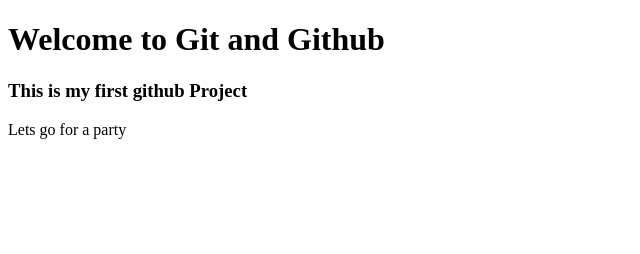
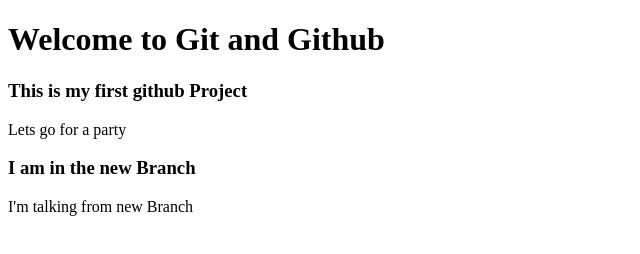
Before and after one commit to Badhan112/my-first-website, a plain HTML site: page index.html in a window 1280 px wide. Shown: the whole page, without its empty margins (0-640 px from the left). Drawn offline with Linux system fonts and the light colour scheme.

Commit message:
working with new branch

```diff
--- a/index.html
+++ b/index.html
@@ -9,5 +9,8 @@
     <h1>Welcome to Git and Github</h1>
     <h3>This is my first github Project</h3>
     <p>Lets go for a party</p>
+
+    <h3>I am in the new Branch</h3>
+    <p>I'm talking from new Branch</p>
 </body>
 </html>
```
